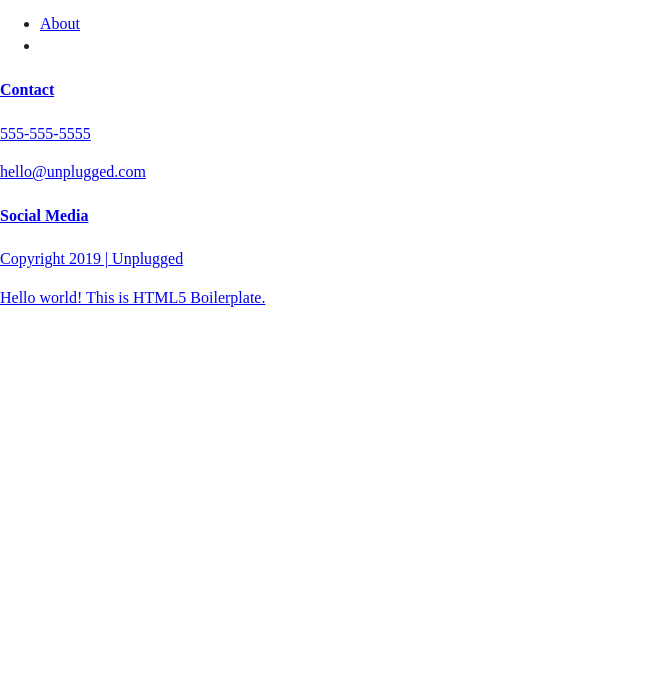
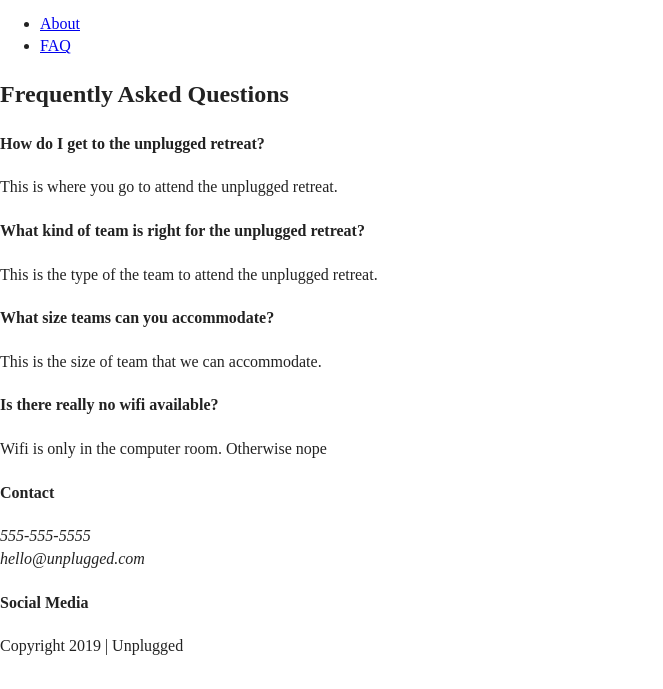
Before and after one commit to jillichrome/unplugged, a website: page faq/index.html in a window 1280 px wide. Shown: the part 111-800 px from the top of the page, without its empty margins (0-663 px from the left). Drawn offline with Linux system fonts and the light colour scheme; files whose address does not match are found by name.

Commit message:
Add content to faq page

```diff
--- a/faq/index.html
+++ b/faq/index.html
@@ -27,31 +27,79 @@
   <header>
     <div class="content-wrapper">
       <a href="#"><img src="img/unpluggedlogo.png" alt="unplugged logo" /></a>
+      <div class="header-divider">
         <nav>
           <ul>
-          <li><a href="about/index.html" target="_blank">About</a></li>
-          <li><a href="faq/index.html" target="_blank"><FAQ</a></li>
+            <li><a href="../about/index.html" target="_blank">About</a></li>
+            <li><a href="index.html" target="_blank">FAQ</a></li>
           </ul>
         </nav>
       </div>
+    </div>
   </header>
 
+  <main>
+
+    <section class="faq-content">
+      <div class="content-wrapper">
+        <h2>Frequently Asked Questions</h2>
+        <div class="questions">
+          <article>
+            <h4>How do I get to the unplugged retreat?</h4>
+            <p>This is where you go to attend the unplugged retreat.</p>
+          </article>
+          <article>
+            <h4>What kind of team is right for the unplugged retreat?</h4>
+            <p>This is the type of the team to attend the unplugged retreat.</p>
+          </article>
+          <article>
+            <h4>What size teams can you accommodate?</h4>
+            <p>This is the size of team that we can accommodate.</p>
+          </article>
+          <article>
+            <h4>Is there really no wifi available?</h4>
+            <p>Wifi is only in the computer room. Otherwise nope</p>
+          </article>
+        </div>
+      </div>
+    </section>
+
+  </main>
+
   <footer>
+    <div class="content-wrapper">
+      <div class="footer-content">
         <div class="contact">
           <h4>Contact</h4>
-      <p>555-555-5555</p>
-      <p>hello@unplugged.com</p>
+          <address>
+            <p>
+              555-555-5555<br>
+              hello@unplugged.com
+            </p>
+          </address>
         </div>
-    <div class="socialmedia">
+        <div class="social">
           <h4>Social Media</h4>
+          <div class="social-icons">
+            <p>
+              <a href="https://www.facebook.com/Skillcrush/" target="_blank"></a>
+            </p>
+            <p>
+              <a href="https://twitter.com/Skillcrush" target="_blank"></a>
+            </p>
+            <p>
+              <a href="https://www.instagram.com/skillcrush/" target="_blank"></a>
+            </p>
+          </div>
         </div>
         <div class="copyright">
           <p>Copyright 2019 | Unplugged</p>
         </div>
+      </div>
+    </div>
   </footer>
 
   <!-- Add your site or application content here -->
-  <p>Hello world! This is HTML5 Boilerplate.</p>
   <script src="../js/vendor/modernizr-3.11.2.min.js"></script>
   <script src="../js/plugins.js"></script>
   <script src="../js/main.js"></script>
```
Lines whose indentation alone changed are shown as unchanged.
